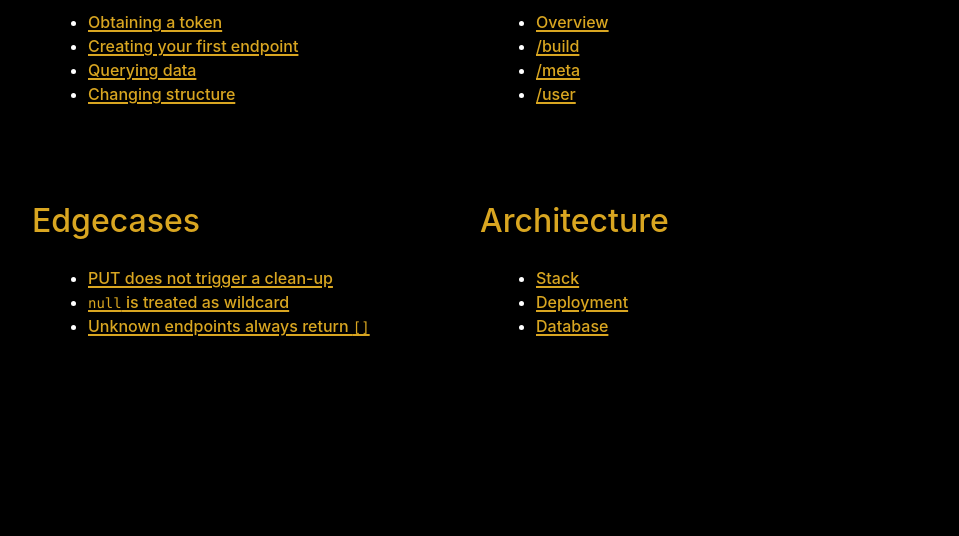
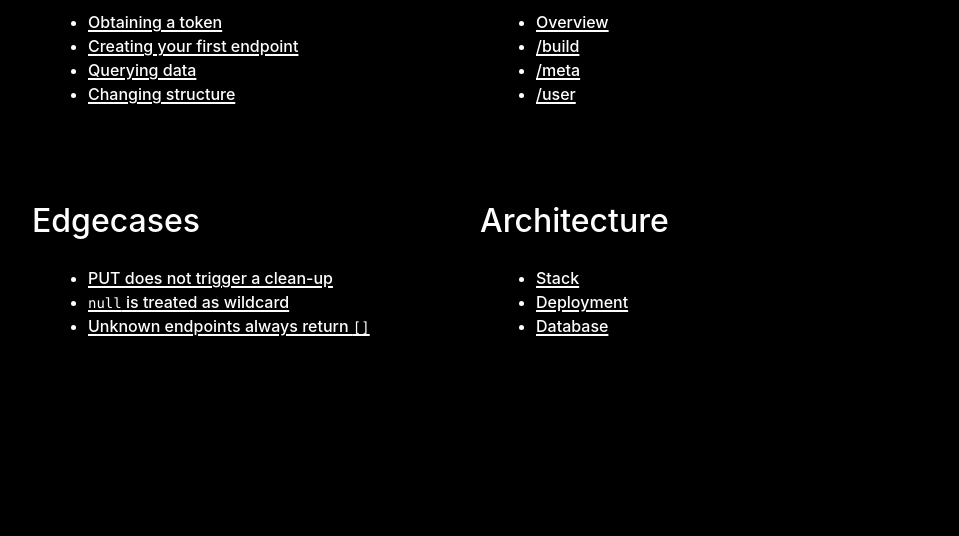
Before and after one commit to gedankenessen/crud-landing, a Gatsby site: page /wiki in a window 1280 px wide. Shown: the part 632-1168 px from the top of the page, without its empty margins (160-1119 px from the left). Built offline with nearby package versions, Linux system fonts and the light colour scheme; Gatsby itself is replaced by a stand-in of ours.

Commit message:
Make text primary on wiki-index

```diff
--- a/src/components/Wiki/wiki-index.css
+++ b/src/components/Wiki/wiki-index.css
@@ -7,10 +7,6 @@
 
 .wiki-index-container ul {
   margin-left: var(--space-4);
-}
-
-.wiki-index-container a {
-  color: var(--color-secondary);
 }
 
 .wiki-index-container h2 a {
```
